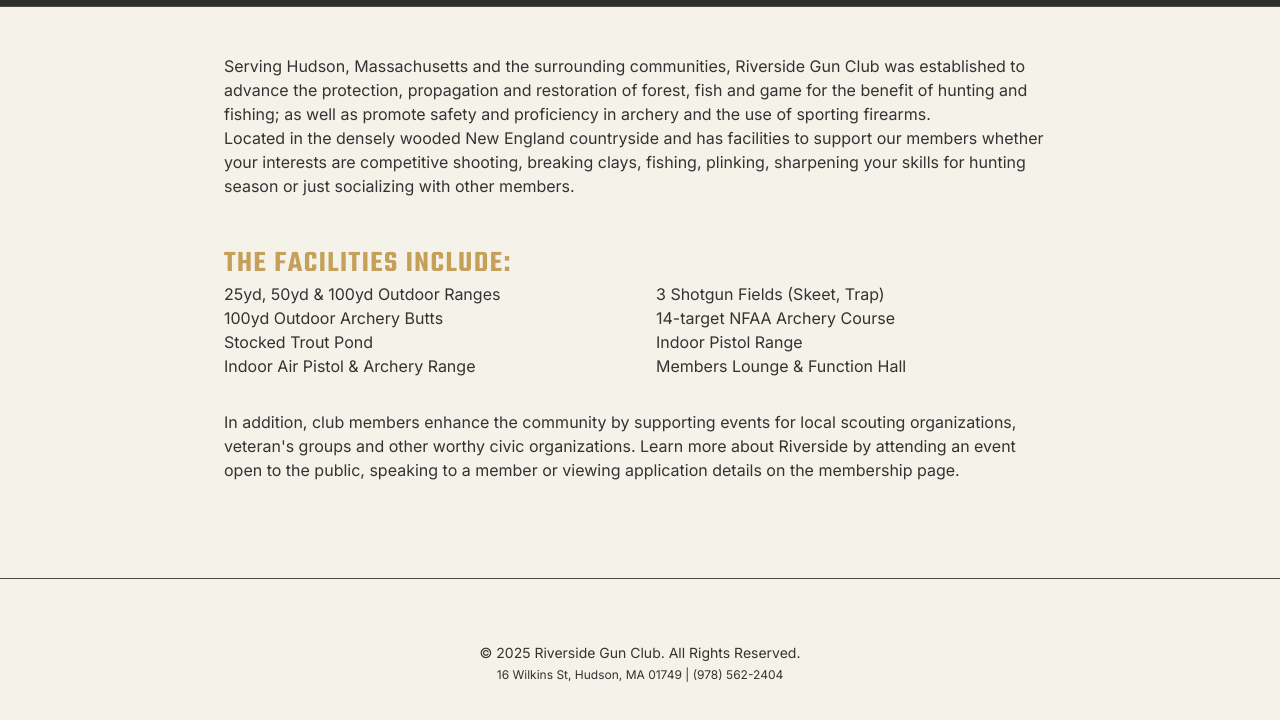
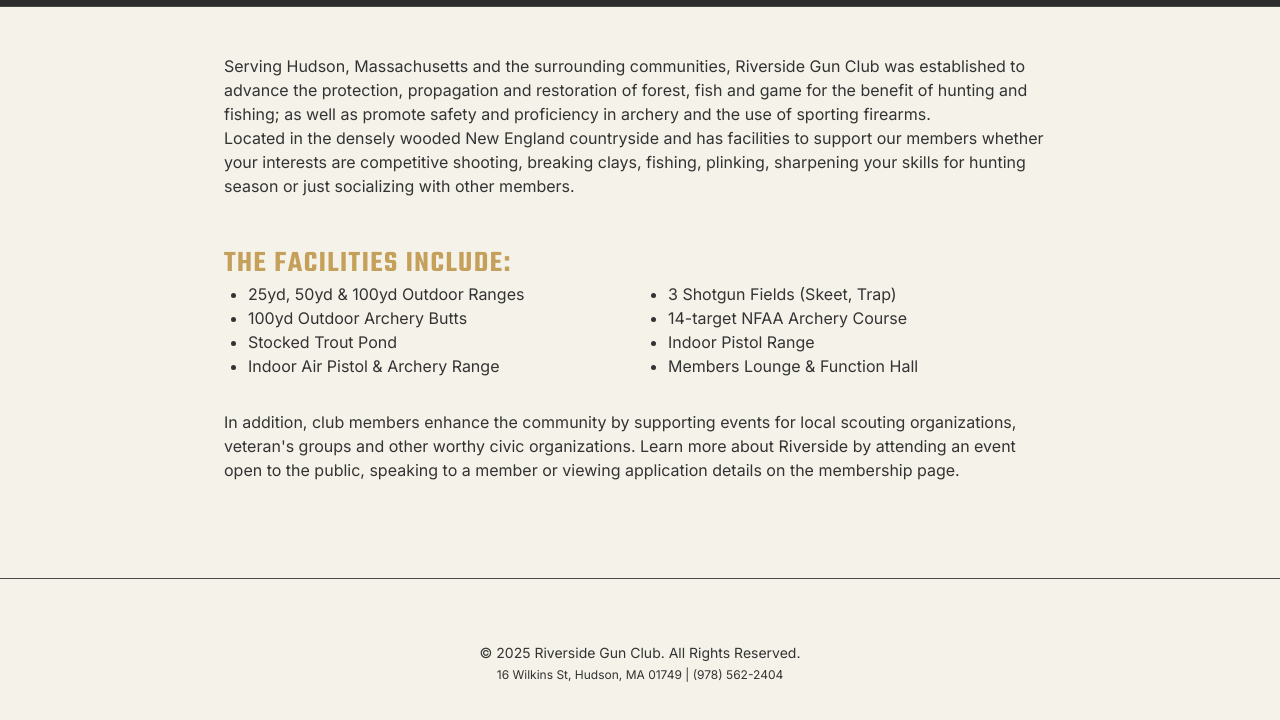
Before and after one commit to othello326/riversidegc, a plain HTML site: page index.html in a window 1280 px wide. Shown: the part 90-810 px from the top of the page. Drawn offline with nearby package versions, Linux system fonts and the light colour scheme.

Commit message:
Added bullets to the Facilities items

```diff
--- a/index.html
+++ b/index.html
@@ -217,7 +217,7 @@
                     <p>Serving Hudson, Massachusetts and the surrounding communities, Riverside Gun Club was established to advance the protection, propagation and restoration of forest, fish and game for the benefit of hunting and fishing; as well as promote safety and proficiency in archery and the use of sporting firearms.</p>
                     <p>Located in the densely wooded New England countryside and has facilities to support our members whether your interests are competitive shooting, breaking clays, fishing, plinking, sharpening your skills for hunting season or just socializing with other members.</p>
                     <h3 class="font-display !text-3xl !mt-12 uppercase" style="color: var(--accent-bronze);">The facilities include:</h3>
-                    <ul class="grid grid-cols-1 sm:grid-cols-2 gap-x-8">
+                    <ul class="list-disc pl-6 grid grid-cols-1 sm:grid-cols-2 gap-x-8">
                         <li>25yd, 50yd & 100yd Outdoor Ranges</li>
                         <li>3 Shotgun Fields (Skeet, Trap)</li>
                         <li>100yd Outdoor Archery Butts</li>
```
